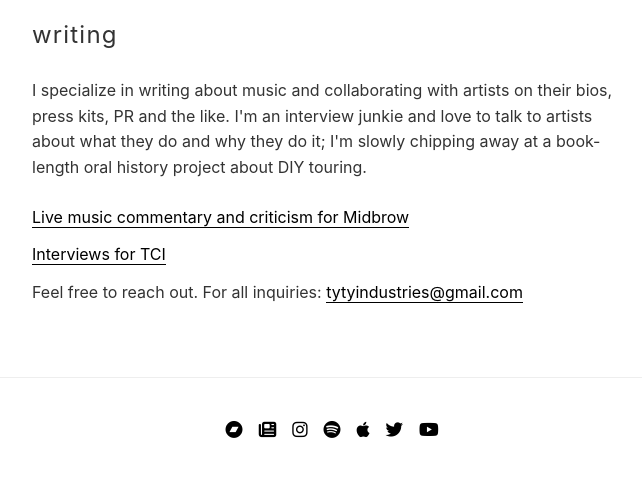
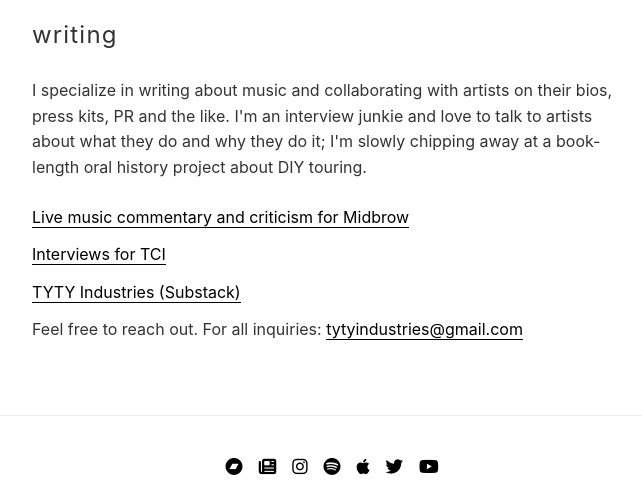
Before and after one commit to abethcrane/tymaxwell, a Jekyll site: the page built from writing.html, in a window 1280 px wide. Shown: the part 643-1145 px from the top of the page, without its empty margins (308-950 px from the left). Built offline with Jekyll 4.4.1, drawn with Linux system fonts in a browser that asks for light colours; before the commit the page ends 1108 px from its top, so only the background shows below that.

Commit message:
Update writing.html

```diff
--- a/writing.html
+++ b/writing.html
@@ -13,6 +13,7 @@ title: Writing
     <ul class="links-list">
         <li><a href="https://midbrow.org/tyler/">Live music commentary and criticism for Midbrow</a></li>
         <li><a href="https://thecreativeindependent.com/people/ty-maxwell/">Interviews for TCI</a></li>
+        <li><a href="https://tytyindustries.substack.com">TYTY Industries (Substack)</a></li>
     </ul>
     <p>Feel free to reach out. For all inquiries: <a href="mailto:tytyindustries@gmail.com">tytyindustries@gmail.com</a></p>
 </div>
```
